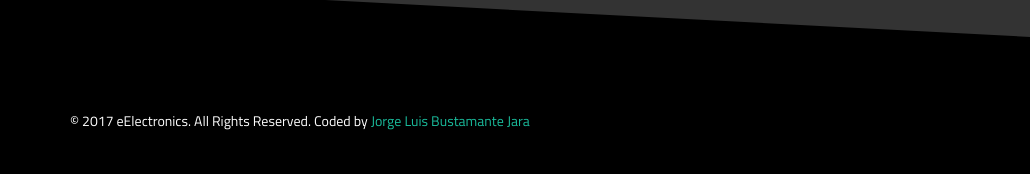
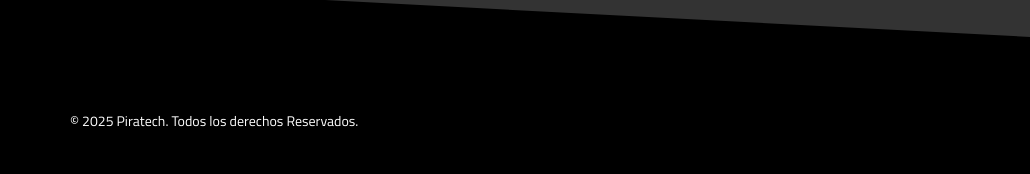
Before and after one commit to Patrocl023/piratech-01-version, a plain HTML site: page shop.html in a window 1280 px wide. Shown: the part 2609-2783 px from the top of the page, 0-1030 px from the left. Drawn offline with nearby package versions, Linux system fonts and the light colour scheme; files whose address does not match are found by name.

Commit message:
rename brand piratech

```diff
--- a/shop.html
+++ b/shop.html
@@ -575,10 +575,7 @@
         <div class="row">
           <div class="col-md-8">
             <div class="copyright">
-              <p>
-                &copy; 2017 eElectronics. All Rights Reserved. Coded by
-                <a href="!#" target="_blank">Jorge Luis Bustamante Jara</a>
-              </p>
+              <p>&copy; 2025 Piratech. Todos los derechos Reservados.</p>
             </div>
           </div>
 
```
Also changed, not shown: checkout.html (+12 -7 lines), dashboard.html (+1 -4 lines), dashboard_categorias.html (+1 -4 lines), dashboard_editar_producto.html (+1 -4 lines), dashboard_marcas.html (+1 -4 lines), dashboard_nuevo_producto.html (+1 -4 lines), dashboard_productos.html (+1 -4 lines), dashboard_productos2.html (+1 -4 lines), single-product.html (+1 -4 lines).
